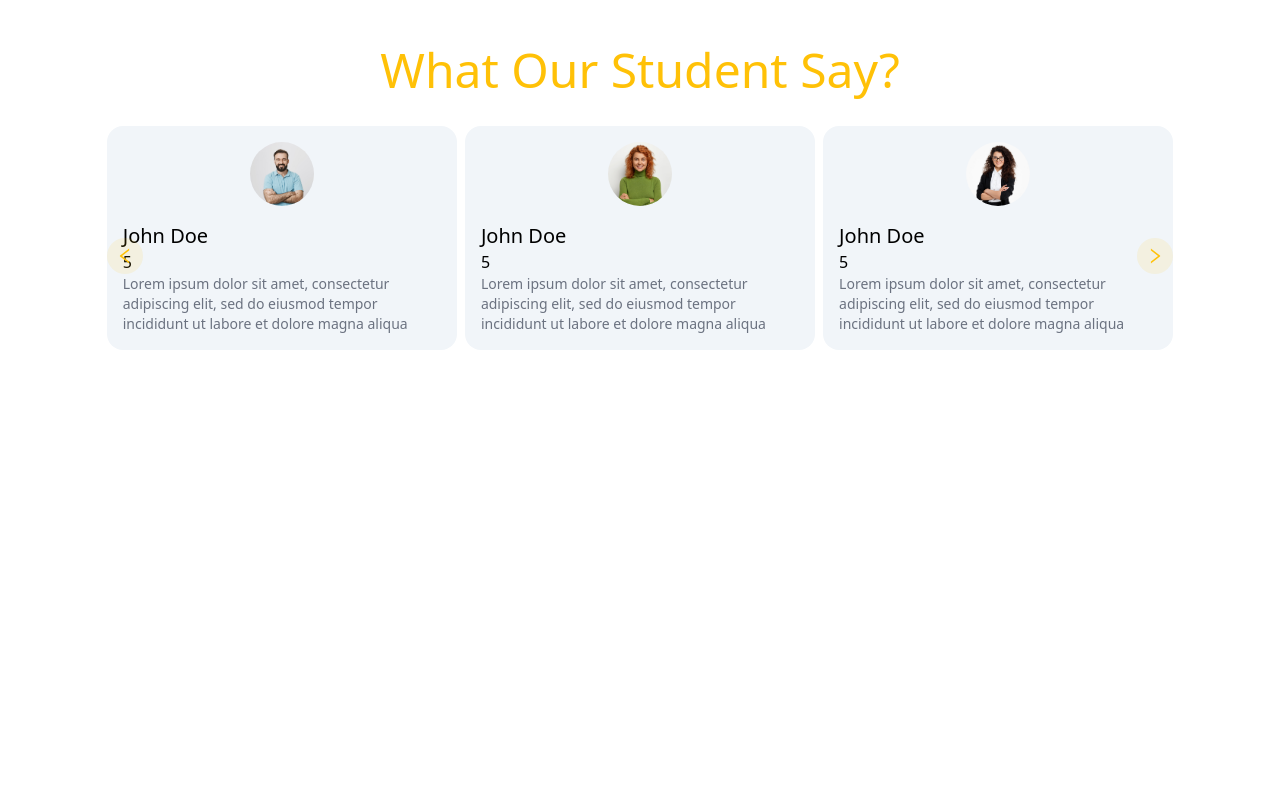
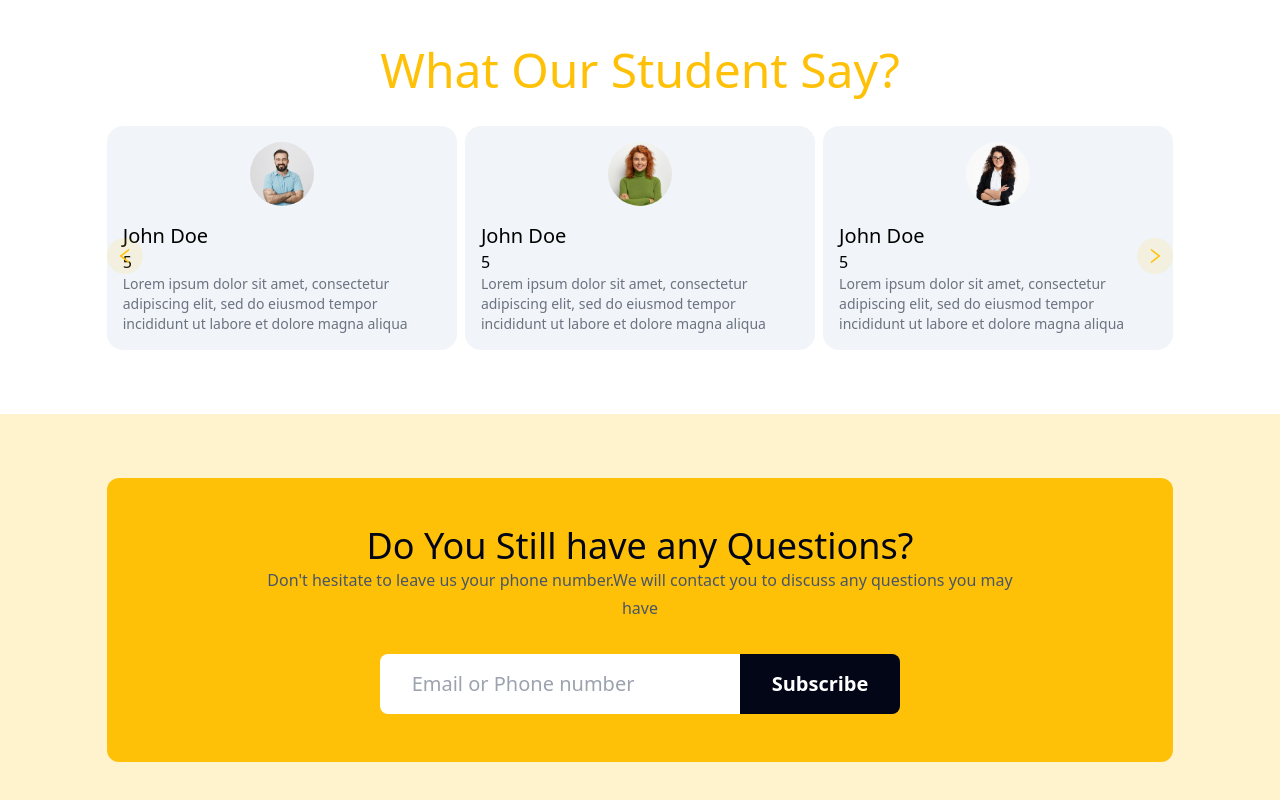
Before and after one commit to Shuvo-Roy/EduCity, a React (Vite) app: page / in a window 1280 px wide. Shown: the part 3546-4346 px from the top of the page. Before the commit the page ends 3960 px from the top, so only its background shows below. Built offline with nearby package versions, Linux system fonts and the light colour scheme.

Commit message:
subscribe

```diff
--- a/src/App.jsx
+++ b/src/App.jsx
@@ -7,6 +7,7 @@ import Premium from './components/Premium'
 import Why from './components/Why'
 import Demo from './components/Demo'
 import Reviews from './components/Reviews'
+import Subscribe from './components/Subscribe'
 
 function App() {
   return (
@@ -18,6 +19,7 @@ function App() {
       <Why/>
       <Demo/>
       <Reviews/>
+      <Subscribe/>
     </React.Fragment>
   )
 }
--- /dev/null
+++ b/src/components/Subscribe.jsx
@@ -0,0 +1,20 @@
+import React from 'react'
+
+export default function Subscribe() {
+  return (
+    <section className='bg-orangeOp bg-opacity-20'>
+    <div className='w-10/12 m-auto py-16'>
+    <div className='bg-orangeOp rounded-xl p-8 flex flex-col items-center justify-center'>
+        <div className='py-4 w-3/4'>
+            <h2 className='text-center text-4xl text-slate-950'>Do You Still have any Questions?</h2>
+            <p className='text-center leading-7 text-slate-600'>Don't hesitate to leave us your phone number.We will contact you to discuss any questions you may have</p>
+        </div>
+        <div className='p-4 flex flex-col md:flex-row lg:flex-row'>
+            <input type='email' placeholder='Email or Phone number' className='md:px-8 lg:px-8 px-4 md:py-4 lg:py-4 py-4 appearance-none  focus:outline-none focus:shadow-outline text-xl bg-white md:rounded-l-lg lg:rounded-l-lg xl:rounded-l-lg' id='email'/>
+            <button className='md:px-8 px-4 lg:px-8 md:py-4 lg:py-4 py-4 bg-slate-950 text-white text-xl font-semibold md:rounded-r-lg lg:rounded-r-lg xl:rounded-r-lg'>Subscribe</button>
+        </div>
+    </div>
+    </div>
+    </section>
+  )
+}
```
